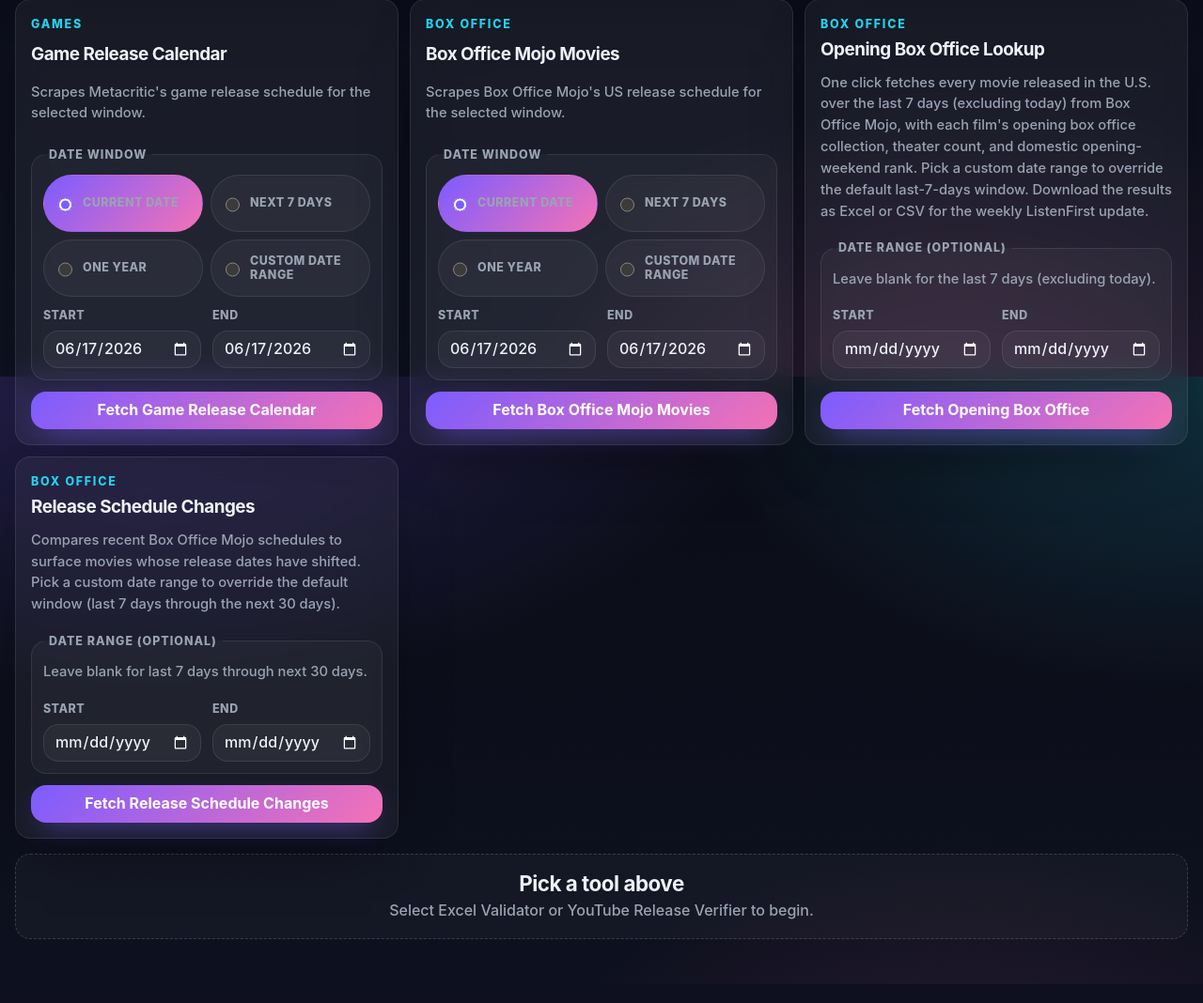
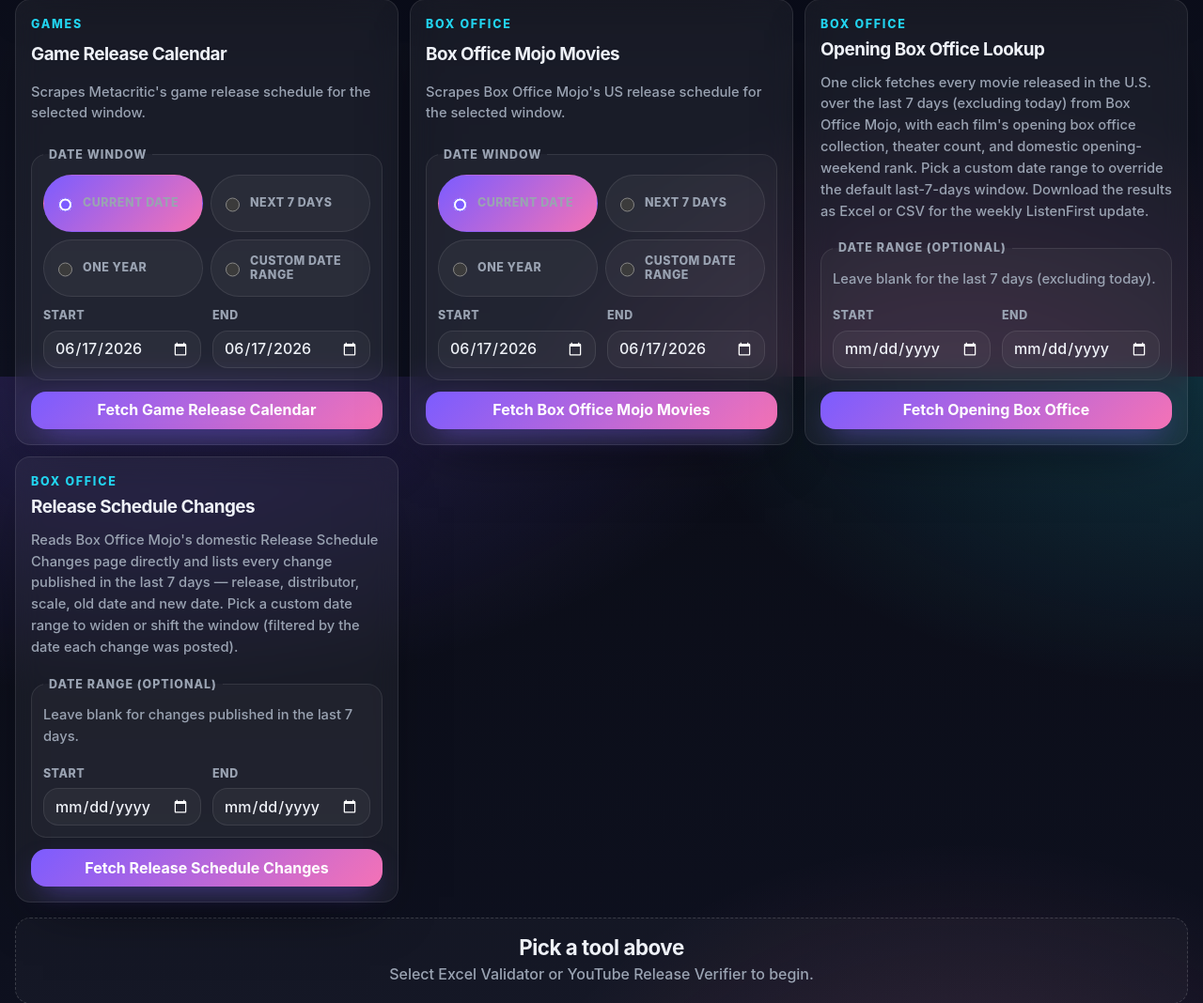
Before and after one commit to ramesh680/media-tools-hub, a FastAPI app: page / in a window 1280 px wide. Shown: the part 1199-2267 px from the top of the page at 94% size. Run offline with FastAPI, Linux system fonts and the light colour scheme; data that the repository does not hold is empty; some libraries are stand-ins or nearby versions.

Commit message:
Revise Box Office Release Schedule Changes description
Updates the description of the Box Office Release Schedule Changes section to clarify the data source and filtering options.

```diff
--- a/app/templates/index.html
+++ b/app/templates/index.html
@@ -175,9 +175,9 @@
     <article class="action-card">
       <p class="eyebrow">Box Office</p>
       <h3>Release Schedule Changes</h3>
-      <p>Compares recent Box Office Mojo schedules to surface movies whose release dates have shifted. Pick a custom date range to override the default window (last 7 days through the next 30 days).</p>
+      <p>Reads Box Office Mojo's domestic Release Schedule Changes page directly and lists every change published in the last 7 days — release, distributor, scale, old date and new date. Pick a custom date range to widen or shift the window (filtered by the date each change was posted).</p>
       <form class="tracker-form" hx-post="/release-schedule-changes/start" hx-target="#workspace" hx-swap="outerHTML">
-        {{ date_range_controls("Date range (optional)", "Leave blank for last 7 days through next 30 days.") }}
+        {{ date_range_controls("Date range (optional)", "Leave blank for changes published in the last 7 days.") }}
         <button class="primary-button" type="submit">Fetch Release Schedule Changes</button>
       </form>
     </article>
```
